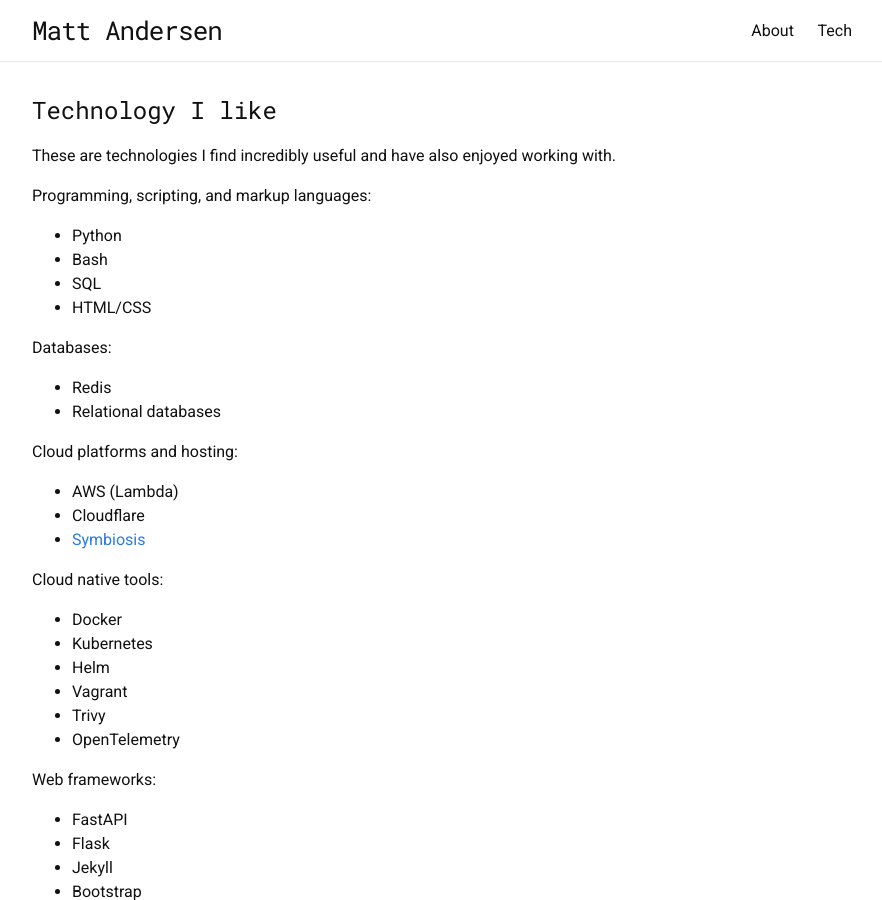
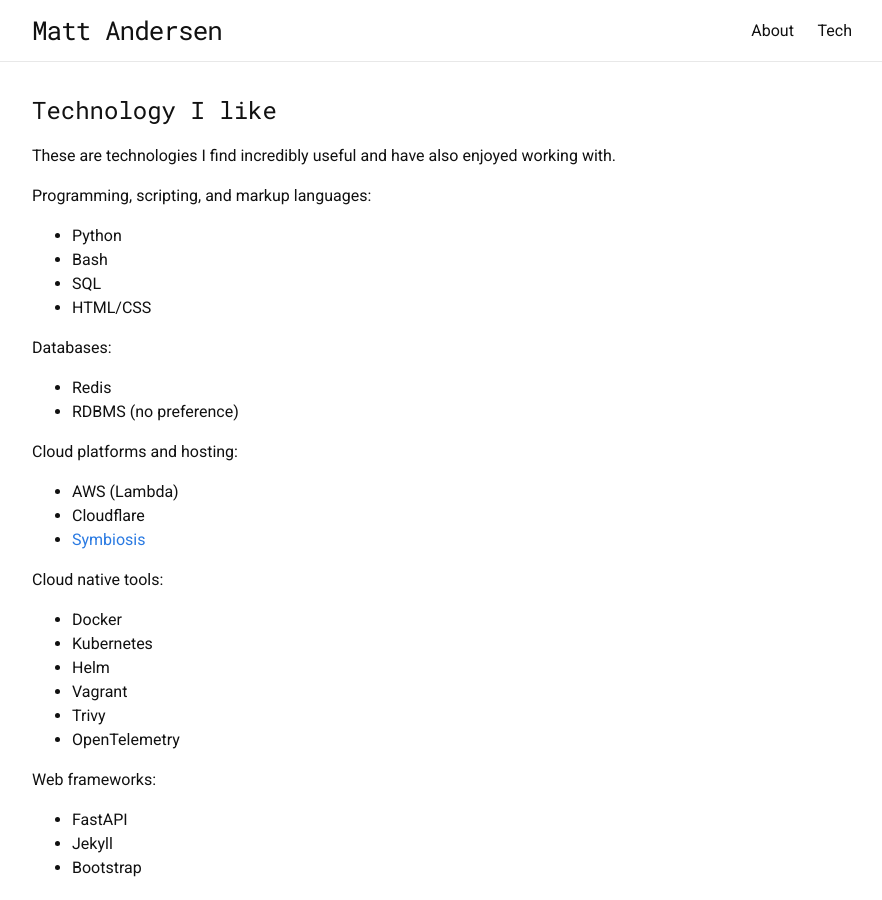
Before and after one commit to matt-andersen/mattandersen.dev, a Jekyll site: the page built from tech.html, in a window 1280 px wide and 900 px high. Shown: the whole window, without its empty margins (198-1080 px from the left). Built offline with Jekyll 4.4.1, drawn with Linux system fonts in a browser that asks for light colours.

Commit message:
Fix word choices in tech section

```diff
--- a/tech.html
+++ b/tech.html
@@ -23,7 +23,7 @@
   <p>Databases:</p>
   <ul>
     <li>Redis</li>
-    <li>Relational databases</li>
+    <li>RDBMS (no preference)</li>
   </ul>
 
   <p>Cloud platforms and hosting:</p>
@@ -46,7 +46,6 @@
   <p>Web frameworks:</p>
   <ul>
     <li>FastAPI</li>
-    <li>Flask</li>
     <li>Jekyll</li>
     <li>Bootstrap</li>
   </ul>
```
